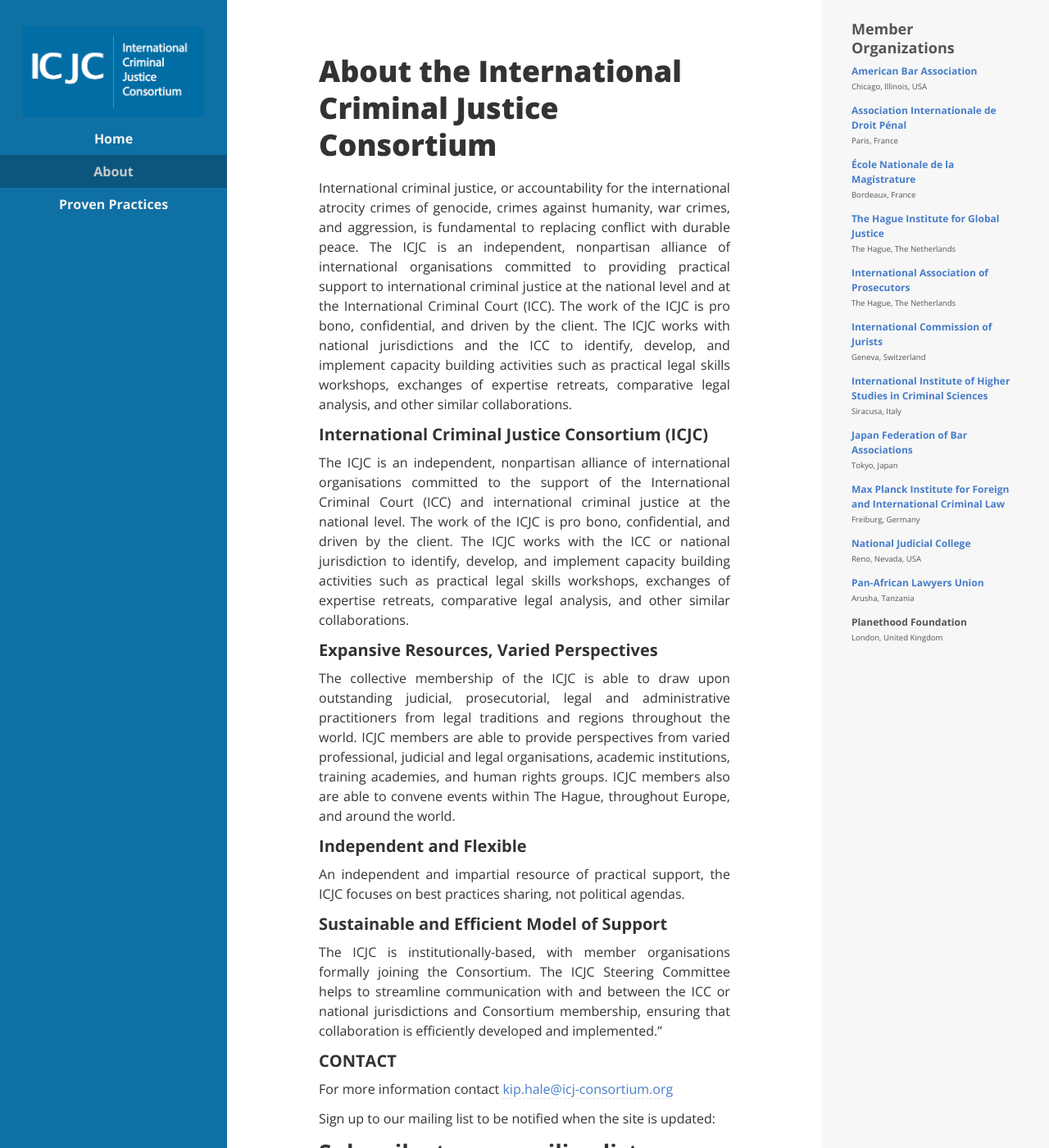
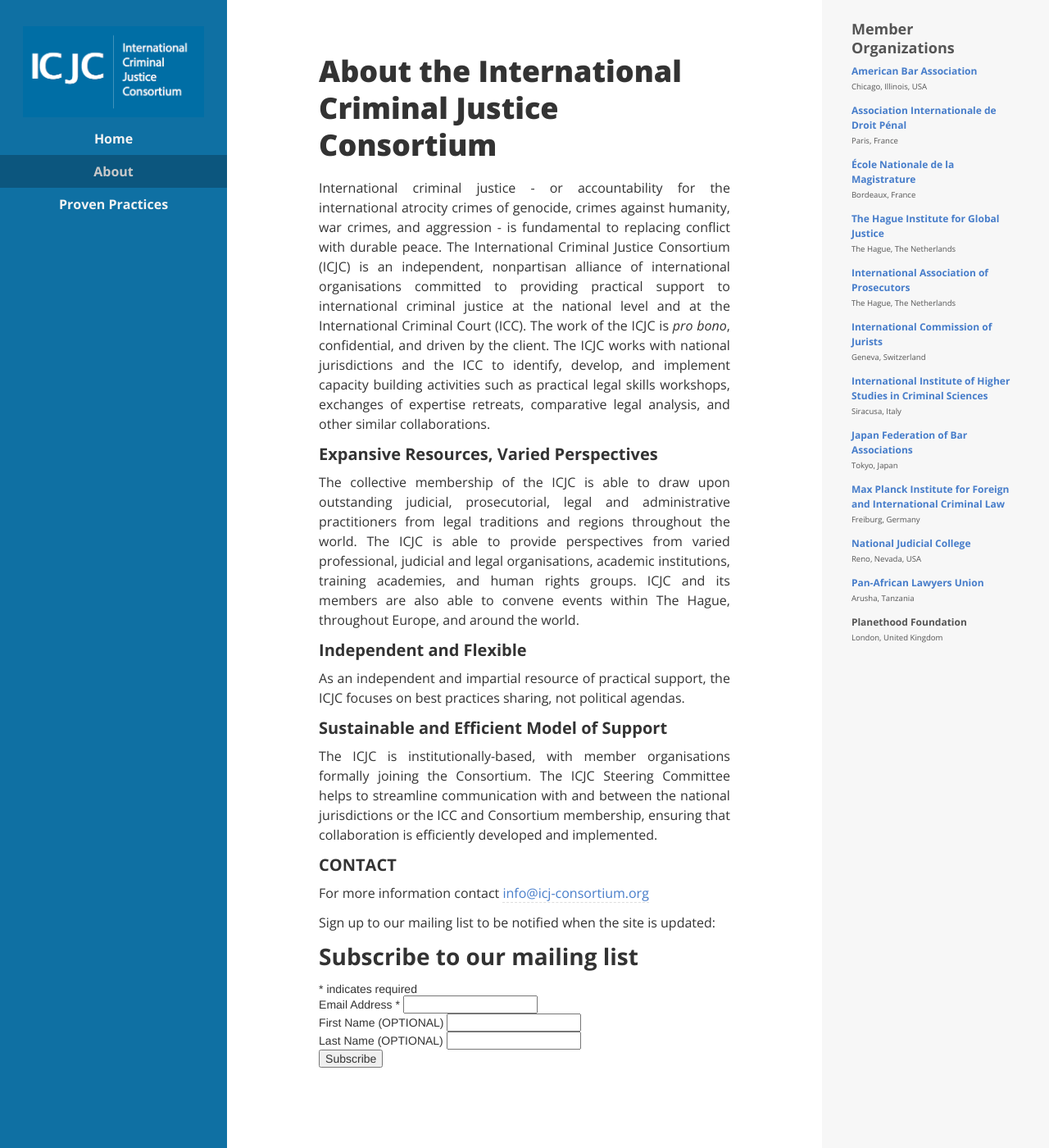
Before and after one commit to ehbrandon/icj-consortium.org, a Jekyll site: the page built from src/about.md, in a window 1280 px wide and 1400 px high. Shown: the whole window at 82% size. Built offline with Jekyll 4.4.1, drawn with Linux system fonts in a browser that asks for light colours; comment, search, counter and statistics services are not loaded.

Commit message:
Update about.md

```diff
--- a/src/about.md
+++ b/src/about.md
@@ -3,27 +3,23 @@
 permalink: /about/
 layout: article
 ---
-International criminal justice, or accountability for the international atrocity crimes of genocide, crimes against humanity, war crimes, and aggression, is fundamental to replacing conflict with durable peace. The ICJC is an independent, nonpartisan alliance of international organisations committed to providing practical support to international criminal justice at the national level and at the International Criminal Court (ICC). The work of the ICJC is pro bono, confidential, and driven by the client. The ICJC works with national jurisdictions and the ICC to identify, develop, and implement capacity building activities such as practical legal skills workshops, exchanges of expertise retreats, comparative legal analysis, and other similar collaborations.
-
-##### International Criminal Justice Consortium (ICJC)
-
-The ICJC is an independent, nonpartisan alliance of international organisations committed to the support of the International Criminal Court (ICC) and international criminal justice at the national level. The work of the ICJC is pro bono, confidential, and driven by the client. The ICJC works with the ICC or national jurisdiction to identify, develop, and implement capacity building activities such as practical legal skills workshops, exchanges of expertise retreats, comparative legal analysis, and other similar collaborations.
+International criminal justice - or accountability for the international atrocity crimes of genocide, crimes against humanity, war crimes, and aggression - is fundamental to replacing conflict with durable peace. The International Criminal Justice Consortium (ICJC) is an independent, nonpartisan alliance of international organisations committed to providing practical support to international criminal justice at the national level and at the International Criminal Court (ICC). The work of the ICJC is *pro bono*, confidential, and driven by the client. The ICJC works with national jurisdictions and the ICC to identify, develop, and implement capacity building activities such as practical legal skills workshops, exchanges of expertise retreats, comparative legal analysis, and other similar collaborations.
 
 ##### Expansive Resources, Varied Perspectives
 
-The collective membership of the ICJC is able to draw upon outstanding judicial, prosecutorial, legal and administrative practitioners from legal traditions and regions throughout the world. ICJC members are able to provide perspectives from varied professional, judicial and legal organisations, academic institutions, training academies, and human rights groups. ICJC members also are able to convene events within The Hague, throughout Europe, and around the world.
+The collective membership of the ICJC is able to draw upon outstanding judicial, prosecutorial, legal and administrative practitioners from legal traditions and regions throughout the world. The ICJC is able to provide perspectives from varied professional, judicial and legal organisations, academic institutions, training academies, and human rights groups. ICJC and its members are also able to convene events within The Hague, throughout Europe, and around the world.
 
 ##### Independent and Flexible
 
-An independent and impartial resource of practical support, the ICJC focuses on best practices sharing, not political agendas.
+As an independent and impartial resource of practical support, the ICJC focuses on best practices sharing, not political agendas.
 
 ##### Sustainable and Efficient Model of Support
 
-The ICJC is institutionally-based, with member organisations formally joining the Consortium. The ICJC Steering Committee helps to streamline communication with and between the ICC or national jurisdictions and Consortium membership, ensuring that collaboration is efficiently developed and implemented."
+The ICJC is institutionally-based, with member organisations formally joining the Consortium. The ICJC Steering Committee helps to streamline communication with and between the national jurisdictions or the ICC and Consortium membership, ensuring that collaboration is efficiently developed and implemented.
 
 ##### CONTACT
 
-For more information contact <kip.hale@icj-consortium.org>
+For more information contact <info@icj-consortium.org>
 
 
 Sign up to our mailing list to be notified when the site is updated:
```
